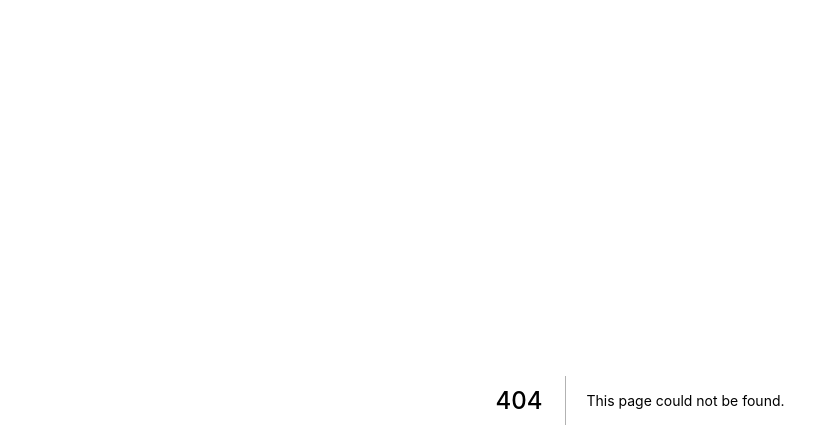
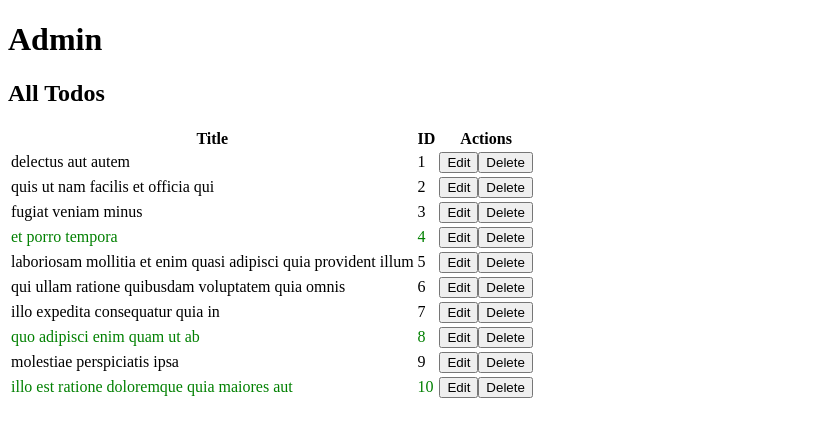
Before and after one commit to mohamedMallahi/reactorcms, a Next.js app: page /admin in a window 1280 px wide. Before the commit this address had no page. Shown: the top 448 px of the page, without its empty margins (0-839 px from the left). Built offline with nearby package versions, Linux system fonts and the light colour scheme; no server answers.

Commit message:
1 file added

```diff
--- /dev/null
+++ b/pages/admin/index.js
@@ -0,0 +1,43 @@
+import { useState } from 'react';
+import Head from 'next/head';
+import { server } from '../config';
+
+export default function Home({ todos }) {
+  return (
+    <>
+      <h1>Admin</h1>
+      <h2>All Todos</h2>
+      <table>
+        <thead>
+          <tr>
+            <th>Title</th>
+            <th>ID</th>
+            <th>Actions</th>
+          </tr>
+        </thead>
+        <tbody>
+          {todos.map((todo) => (
+            <tr className={todo.completed && 'completed'} key={todo.id}>
+              <td>{todo.title}</td>
+              <td>{todo.id}</td>
+              <td>
+                <button>Edit</button>
+                <button>Delete</button>
+              </td>
+            </tr>
+          ))}
+        </tbody>
+      </table>
+    </>
+  );
+}
+
+export async function getServerSideProps(context) {
+  const res = await fetch(server + '/api/todos');
+  const data = await res.json();
+  return {
+    props: {
+      todos: data.todos,
+    },
+  };
+}
```
